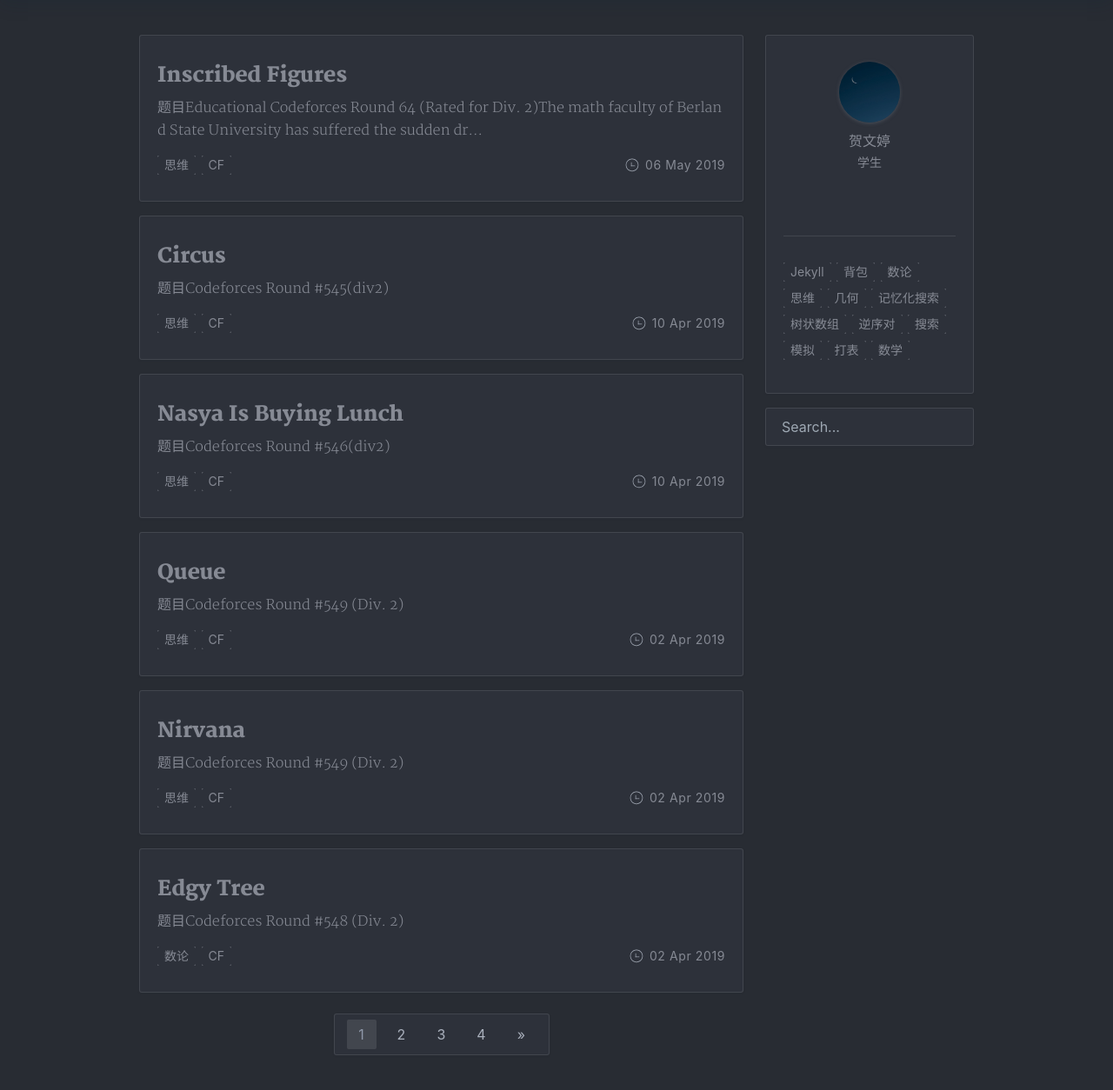
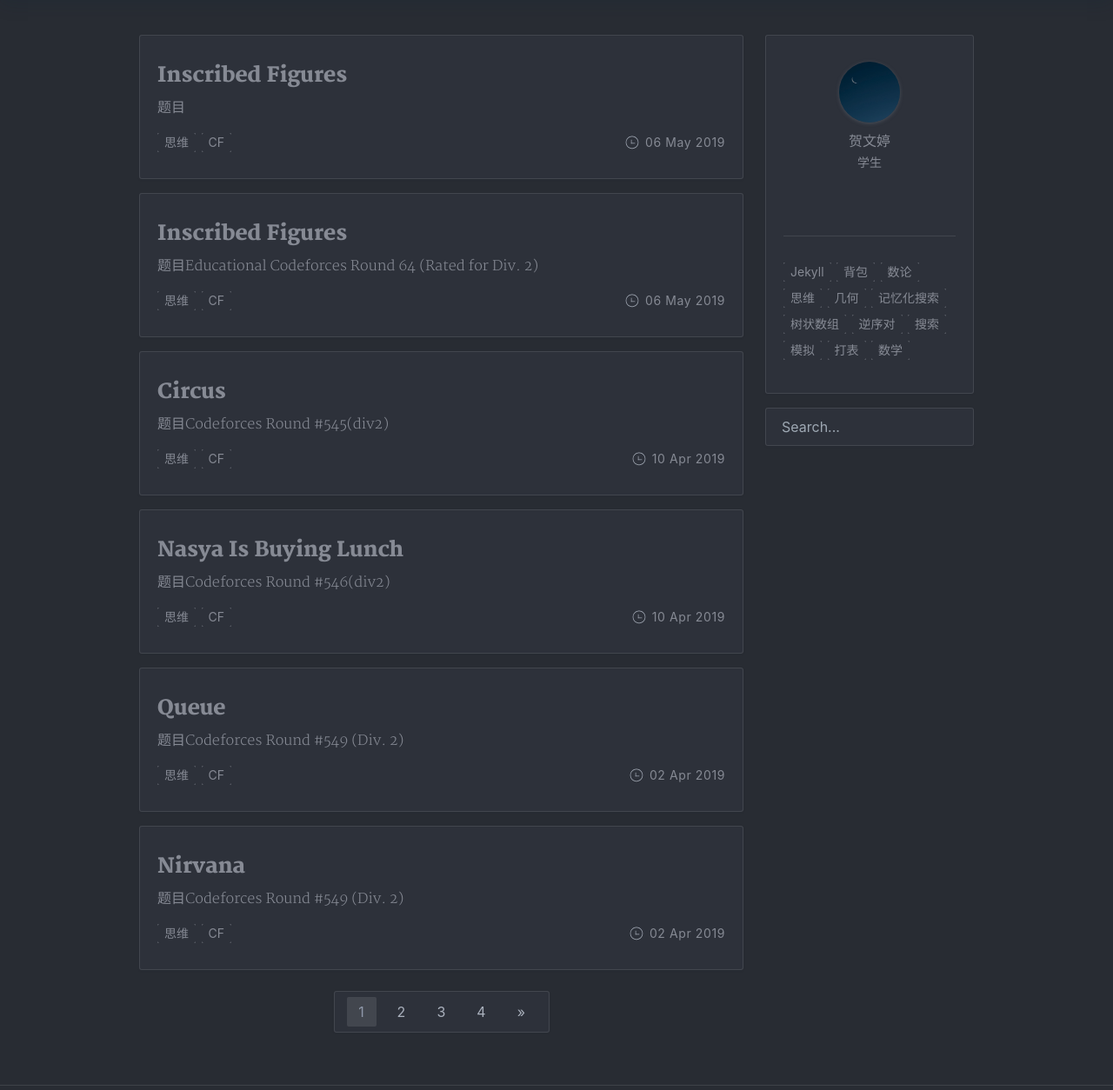
Before and after one commit to cifiyoo/cifiyoo.github.io, a Jekyll site: the page built from index.html, in a window 1280 px wide and 1400 px high, scrolled down 314 px. Shown: the part 146-1400 px from the top of the window at 87% size. Built offline with Jekyll 4.4.1, drawn with Linux system fonts in a browser that asks for light colours; nearby versions of some CDN libraries; the list of posts is cut into pages by our own code; a style sheet for code colours, icons or effects is not loaded; some of the changed lines change nothing that is shown.

Commit message:
2019-05-06

````diff
--- /dev/null
+++ b/_posts/2019-05-06-Ugly Pairs.md
@@ -0,0 +1,94 @@
+---
+layout: post
+title: 'Inscribed Figures'
+date: 2019-05-06
+categories: ACM
+tags: 思维 CF
+---
+## 题目
+
+Educational Codeforces Round 64 (Rated for Div. 2)
+
+You are given a string, consisting of lowercase Latin letters.
+
+A pair of neighbouring letters in a string is considered ugly if these letters are also neighbouring in a alphabet. For example, string "abaca" contains ugly pairs at positions (1,2) — "ab" and (2,3) — "ba". Letters 'a' and 'z' aren't considered neighbouring in a alphabet.
+
+Can you rearrange the letters of a given string so that there are no ugly pairs? You can choose any order of the letters of the given string but you can't add any new letters or remove the existing ones. You can also leave the order the same.
+
+If there are multiple answers, print any of them.
+
+You also have to answer T separate queries.
+
+Input
+The first line contains a single integer T (1≤T≤100) — the number of queries.
+
+Each of the next T lines contains string s (1≤|s|≤100) — the string for the next query. It is guaranteed that it contains only lowercase Latin letters.
+
+Note that in hacks you have to set T=1.
+
+Output
+Print T lines. The i-th line should contain the answer to the i-th query.
+
+If the answer for the i-th query exists, then print such a rearrangment of letters of the given string that it contains no ugly pairs. You can choose any order of the letters of the given string but you can't add any new letters or remove the existing ones. You can also leave the order the same.
+
+If there are multiple answers, print any of them.
+
+Otherwise print "No answer" for that query.
+## 思路
+题目大意，有一个小写字母的字符串要求改变字符的顺序使字符串相邻字符之间的差不为1.排序，将其分为两个部分（奇偶分），连续相同字符看做是同奇偶。最后判断两字符串的头尾差是否为1，输出即可，若两字符串的头尾都相差1，则无解。
+## 代码
+```clike
+#include<bits/stdc++.h>
+using namespace std;
+int main(int argc, char const *argv[])
+{
+    int n;
+    char s[105];
+    scanf("%d", &n);
+    while(n--)
+    {
+        int j1 = 0, j2 = 0;
+        bool flag = true;
+        char x[105], y[105];
+        scanf("%s", s);
+        int len = strlen(s);
+        sort(s, s + len);
+        int number = 0;
+        for(int i = 0; i < len; i++)
+        {
+            if(number % 2 == 0)
+            {
+                if(s[i] == s[i - 1] && i >= 1)y[j2++] = s[i];
+                else x[j1++] = s[i], number = (number + 1) % 2;
+            }
+            else
+            {
+                if(s[i] == s[i - 1] && i >= 1)x[j1++] = s[i];
+                else y[j2++] = s[i], number = (number + 1) % 2;
+            }
+        }
+
+        if(abs(y[0] - x[j1 - 1]) != 1)// printf("No answer\n");
+        {
+            for(int i = 0; i < j1; i++)
+                printf("%c", x[i]);
+            //printf("\n");
+            for(int i = 0 ; i < j2; i++)
+                printf("%c", y[i]);
+            printf("\n");
+        }
+        else if(abs(x[0] - y[j2 - 1]) != 1)
+        {
+            for(int i = 0; i < j2; i++)
+                printf("%c", y[i]);
+            //printf("\n");
+            for(int i = 0 ; i < j1; i++)
+                printf("%c", x[i]);
+            printf("\n");
+        }
+        else printf("No answer\n");
+    }
+
+    return 0;
+}
+```
````
Also changed, not shown: _posts/2019-05-06-Inscribed Figures.md (+1 -0 lines).
